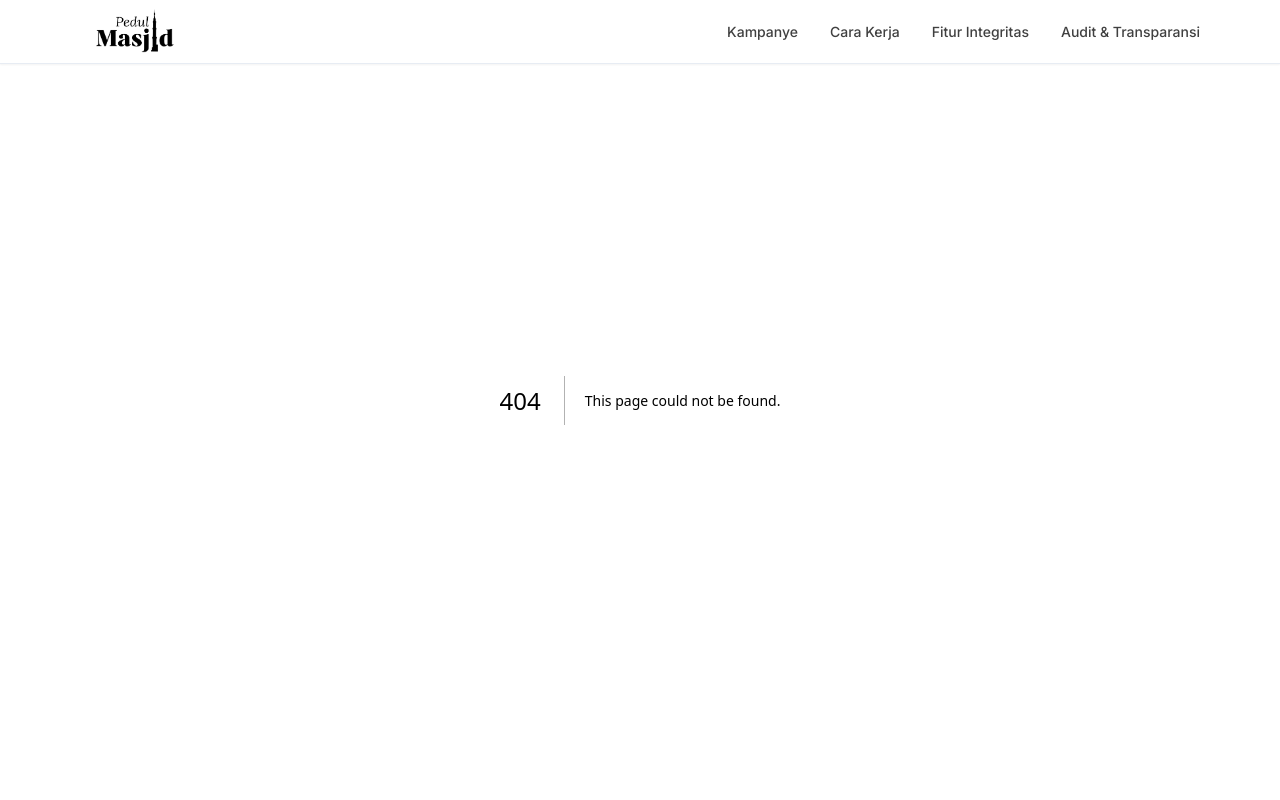
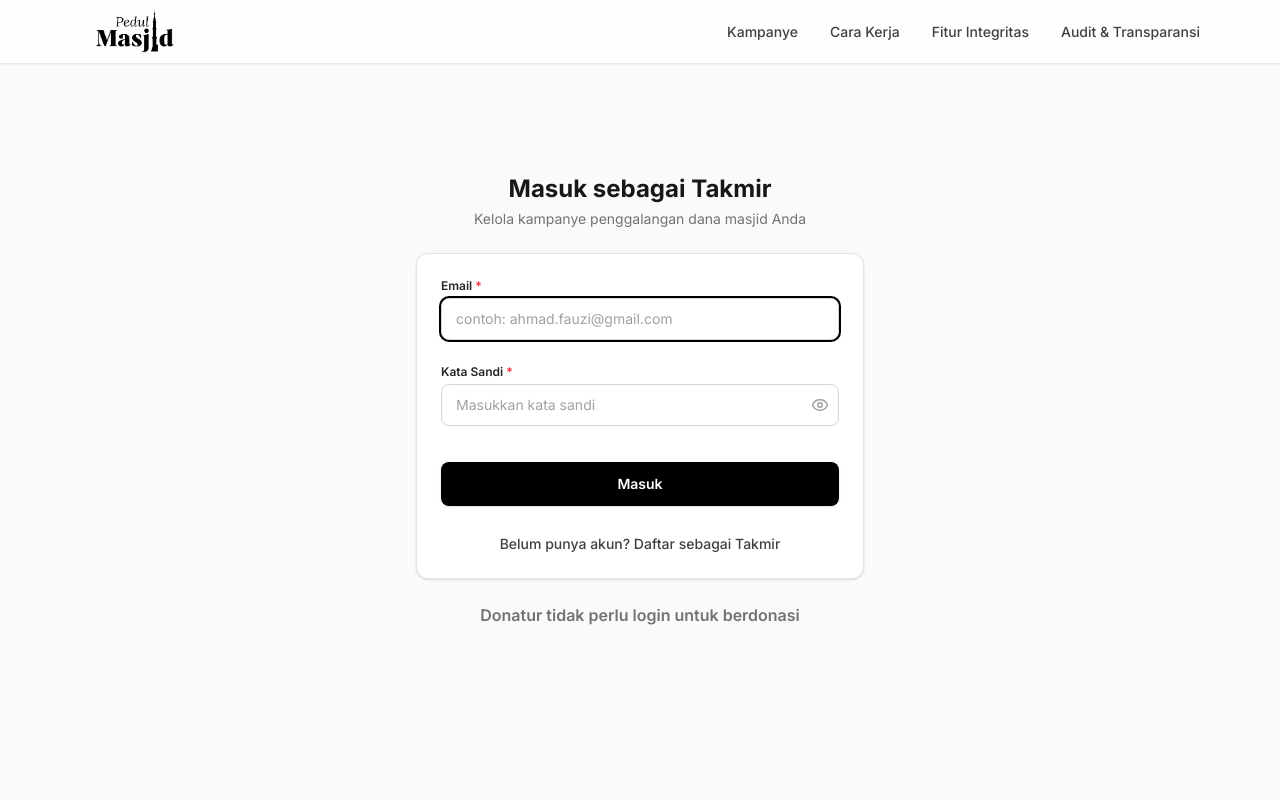
Before and after one commit to ganzawajendra/pedulimasjid, a Next.js app in the folder frontend/: page /login in a window 1280 px wide. Before the commit this address had no page. Shown: the top 800 px of the page. Built offline with nearby package versions, Linux system fonts and the light colour scheme; no server answers.

Commit message:
feat(auth): add takmir login page with server action

```diff
--- /dev/null
+++ b/frontend/app/(auth)/login/error.tsx
@@ -0,0 +1,22 @@
+"use client";
+
+export default function LoginError({
+  reset,
+}: {
+  error: Error & { digest?: string };
+  reset: () => void;
+}) {
+  return (
+    <div className="min-h-screen flex items-center justify-center bg-neutral-50 px-4">
+      <div className="w-full max-w-sm rounded-xl border border-neutral-200 bg-white p-6 text-center shadow-sm">
+        <p className="text-red-700">Terjadi kesalahan, coba lagi.</p>
+        <button
+          onClick={reset}
+          className="mt-4 rounded-lg bg-red-600 px-4 py-2 text-sm font-semibold text-white hover:bg-emerald-700"
+        >
+          Coba Lagi
+        </button>
+      </div>
+    </div>
+  );
+}
--- /dev/null
+++ b/frontend/app/(auth)/login/page.tsx
@@ -0,0 +1,29 @@
+import LoginForm from "@/components/login-form";
+
+export default function LoginPage() {
+  return (
+    <div className="min-h-screen flex items-center justify-center bg-neutral-50 px-4 py-12">
+      <div className="w-full max-w-md space-y-6">
+        {/* Header */}
+        <div className="text-center">
+          <h1 className="text-2xl font-bold text-neutral-900">
+            Masuk sebagai Takmir
+          </h1>
+          <p className="mt-1 text-sm text-neutral-500">
+            Kelola kampanye penggalangan dana masjid Anda
+          </p>
+        </div>
+
+        {/* Form Card */}
+        <div className="rounded-xl border border-neutral-200 bg-white p-6 shadow-sm">
+          <LoginForm />
+        </div>
+        <div className="text-center">
+          <p className="text-md font-semibold text-neutral-500">
+            Donatur tidak perlu login untuk berdonasi
+          </p>
+        </div>
+      </div>
+    </div>
+  );
+}
--- a/frontend/app/page.tsx
+++ b/frontend/app/page.tsx
@@ -214,6 +214,12 @@ export default function HomePage() {
           Daftarkan masjid Anda untuk mendapatkan verifikasi kondisi kerusakan fisik objektif dan pembukaan penggalangan dana renovasi yang akuntabel.
         </p>
         <TakmirRegistrationForm />
+        <Link
+          href={`/login`}
+          className="bg-foreground mt-10 text-white px-4 py-2 rounded-lg text-sm font-semibold hover:bg-neutral-800 transition-colors w-full text-center max-w-2xl"
+        >
+          Masuk Takmir
+        </Link>
       </div>
     </div>
   );
--- /dev/null
+++ b/frontend/components/login-form.tsx
@@ -0,0 +1,99 @@
+"use client";
+
+import { useActionState, useState, useRef } from "react";
+import Link from "next/link";
+import { useSearchParams } from "next/navigation";
+import { Eye, EyeOff } from "lucide-react";
+import { loginAction } from "@/app/(auth)/actions";
+
+export default function LoginForm() {
+  const [state, formAction, pending] = useActionState(loginAction, null);
+  const [showPassword, setShowPassword] = useState(false);
+  const searchParams = useSearchParams();
+  // Simpan email terakhir agar tidak hilang setelah React 19 mereset form
+  const lastEmailRef = useRef("");
+
+  return (
+    <form
+      action={(formData) => {
+        lastEmailRef.current = String(formData.get("email") ?? "");
+        formAction(formData);
+      }}
+      className="space-y-5"
+    >
+      {/* Email */}
+      <div className="mb-6">
+        <label htmlFor="email" className="block text-xs font-semibold text-neutral-800 mb-1">
+          Email <span className="text-red-500">*</span>
+        </label>
+        <input
+          id="email"
+          name="email"
+          type="email"
+          required
+          autoComplete="email"
+          autoFocus
+          defaultValue={lastEmailRef.current}
+          placeholder="contoh: ahmad.fauzi@gmail.com"
+          className="w-full px-3.5 py-2.5 bg-white border border-neutral-300 rounded-lg text-sm text-neutral-900 placeholder:text-neutral-400 focus:outline-none focus:ring-2 focus:ring-black"
+        />
+      </div>
+
+      {/* Password */}
+      <div className="mb-6">
+        <label htmlFor="password" className="block text-xs font-semibold text-neutral-800 mb-1">
+          Kata Sandi <span className="text-red-500">*</span>
+        </label>
+        <div className="relative">
+          <input
+            id="password"
+            name="password"
+            type={showPassword ? "text" : "password"}
+            required
+            minLength={8}
+            autoComplete="current-password"
+            placeholder="Masukkan kata sandi"
+            className="w-full px-3.5 py-2.5 pr-10 bg-white border border-neutral-300 rounded-lg text-sm text-neutral-900 placeholder:text-neutral-400 focus:outline-none focus:ring-2 focus:ring-black"
+          />
+          <button
+            type="button"
+            onClick={() => setShowPassword((v) => !v)}
+            className="absolute right-2.5 top-1/2 -translate-y-1/2 text-neutral-400 hover:text-neutral-600 cursor-pointer"
+            aria-label={showPassword ? "Sembunyikan password" : "Tampilkan password"}
+          >
+            {showPassword ? <EyeOff size={18} /> : <Eye size={18} />}
+          </button>
+        </div>
+      </div>
+
+      {/* Error */}
+      {state?.error && (
+        <p role="alert" className="rounded-lg bg-red-50 border border-red-200 px-3.5 py-2.5 text-sm text-red-600">
+          {state.error}
+        </p>
+      )}
+
+      {/* Submit */}
+      <div className="pt-3">
+        <button
+          type="submit"
+          disabled={pending}
+          className={`w-full py-3 px-4 rounded-lg font-semibold text-sm flex items-center justify-center gap-2 transition-all ${
+            pending
+              ? "bg-neutral-200 text-neutral-400 cursor-not-allowed"
+              : "bg-black text-white hover:bg-neutral-800 cursor-pointer shadow-sm"
+          }`}
+        >
+          {pending ? "Memproses..." : "Masuk"}
+        </button>
+      </div>
+
+      {/* Links */}
+      <div className="flex flex-col items-center gap-2 pt-2 text-sm">
+        <Link href="/#daftar-takmir" className="text-neutral-700 hover:underline font-medium">
+          Belum punya akun? Daftar sebagai Takmir
+        </Link>
+      </div>
+    </form>
+  );
+}
--- a/frontend/components/navbar.tsx
+++ b/frontend/components/navbar.tsx
@@ -83,6 +83,7 @@ export default function Navbar() {
         >
           Audit &amp; Transparansi
         </Link>
+
       </div>
     </nav>
   );
```
